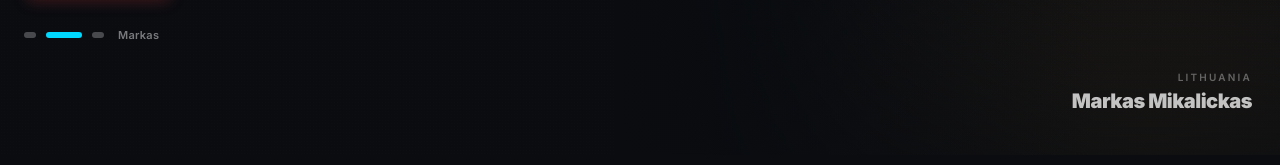
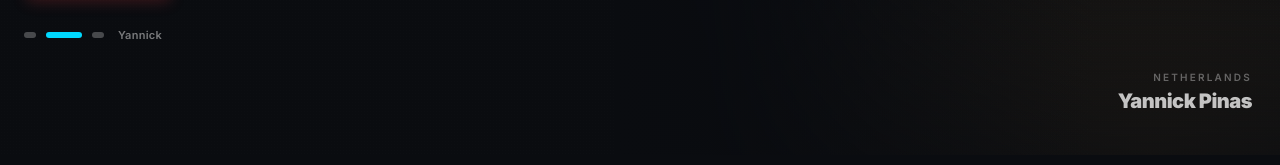
Before and after one commit to markreynolds25/world48-website, a Next.js app: page / in a window 1280 px wide. Shown: the part 702-867 px from the top of the page. Built offline with nearby package versions, Linux system fonts and the light colour scheme.

Commit message:
feat: swap hero players — add Yannick Pinas and Martin Minarovjech

```diff
--- a/components/HeroSection.tsx
+++ b/components/HeroSection.tsx
@@ -14,14 +14,14 @@ const PLAYERS = [
     image: "/Players/colin-schroeder.jpg",
   },
   {
-    name: "Markas Mikalickas",
-    country: "Lithuania",
-    image: "/Players/markas-mikalickas.jpg",
+    name: "Yannick Pinas",
+    country: "Netherlands",
+    image: "/Players/yannick-pinas.jpg",
   },
   {
-    name: "Adrien Chammartin",
-    country: "Switzerland",
-    image: "/Players/adrien-chammartin.jpg",
+    name: "Martin Minarovjech",
+    country: "Slovakia",
+    image: "/Players/martin-minarovjech.jpg",
   },
 ];
 
```
